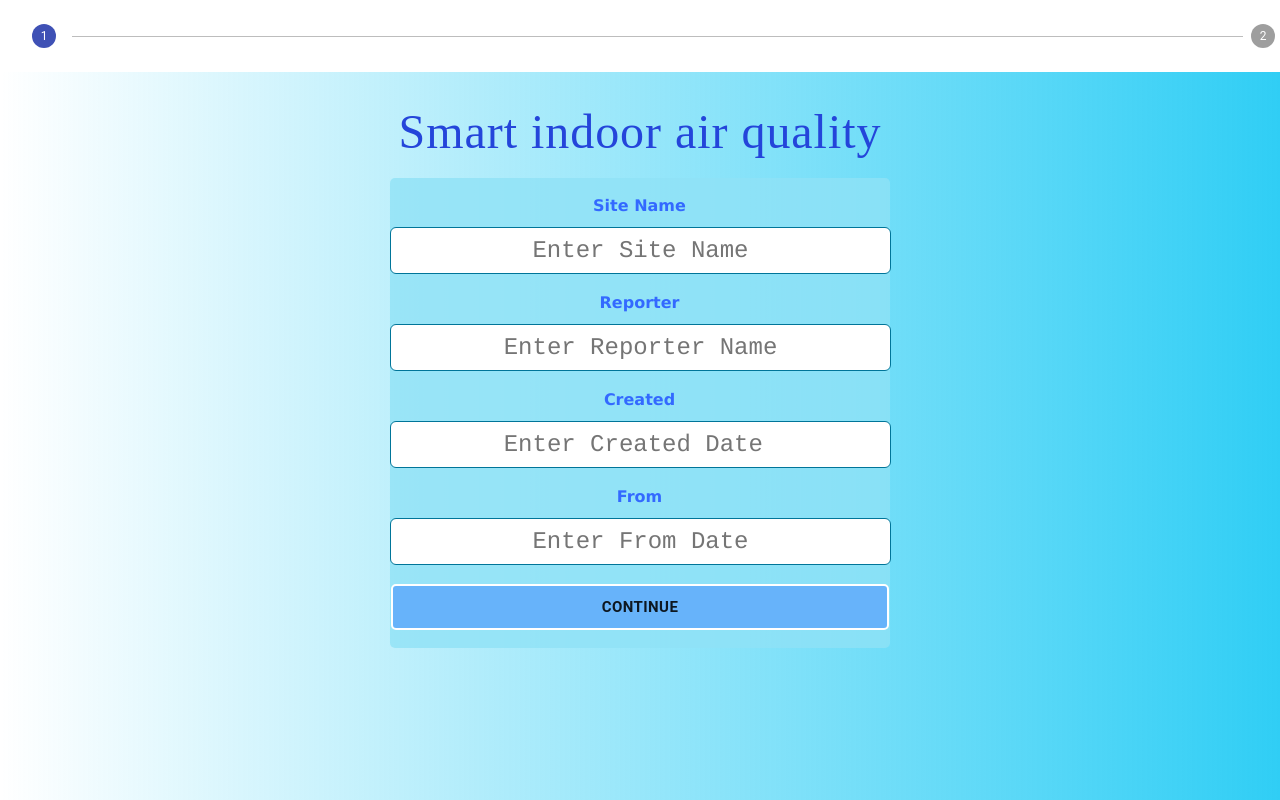
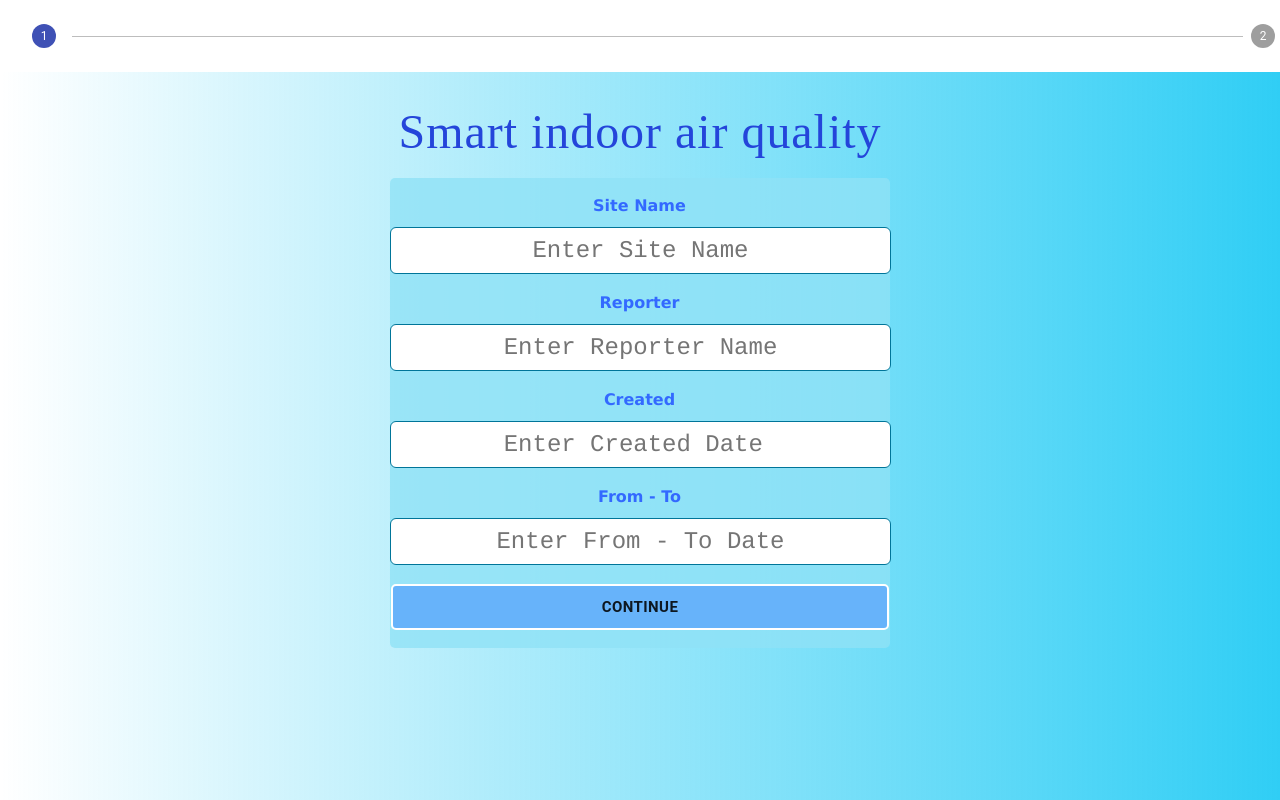
Before and after one commit to Vamusmart/air_quality, a React (Create React App) app: page / in a window 1280 px wide. Shown: the top 800 px of the page. Built offline with nearby package versions, Linux system fonts and the light colour scheme.

Commit message:
ADD From - to label

```diff
--- a/src/Components/GeneratePDF.js
+++ b/src/Components/GeneratePDF.js
@@ -13,7 +13,7 @@ export default function GeneratePDF() {
   const generate = () => {
     const doc = new jsPDF();
     const tableRows = [];
-    const tableColumn = ['Site Name', 'Reporter', 'Created', 'From', 'Good', 'Moderate', 'High'];
+    const tableColumn = ['Site Name', 'Reporter', 'Created', 'From - To', 'Good', 'Moderate', 'High'];
 
     const tData = [userData.values.siteName,
     userData.values.reporter,
--- a/src/Components/Register.js
+++ b/src/Components/Register.js
@@ -73,7 +73,7 @@ function Register() {
         /><br></br>
         {errors.created && <p className="error-text">{errors.created}</p>}<br></br>
 
-        <label className='label'><b>From</b></label>
+        <label className='label'><b>From - To</b></label>
         <input
           onChange={handleChange}
           onBlur={handleBlur}
@@ -81,7 +81,7 @@ function Register() {
           className={errors.from && "error-input"}
           name="from"
           type="text"
-          placeholder="Enter From Date"
+          placeholder="Enter From - To Date"
         /><br></br>
         {errors.from && <p className="error-text">{errors.from}</p>}<br></br>
 
--- a/src/Components/Result.js
+++ b/src/Components/Result.js
@@ -21,7 +21,7 @@ export default function Result() {
               <TableCell> <b>Site Name </b></TableCell>
               <TableCell> <b>Reporter</b></TableCell>
               <TableCell> <b>Created</b></TableCell>
-              <TableCell> <b>From</b></TableCell>
+              <TableCell> <b>From - To</b></TableCell>
               <TableCell> <b>Good</b></TableCell>
               <TableCell> <b>Moderate</b></TableCell>
               <TableCell> <b>High</b></TableCell>
--- a/src/Components/validateAuth.js
+++ b/src/Components/validateAuth.js
@@ -14,9 +14,9 @@ export default function validateAuth(values) {
   if (!values.created) {
     errors.created = "* Required Created Date *";
   }
-  // From Date Errors
+  // From - To Date Errors
   if (!values.from) {
-    errors.from = "* Required From Date *";
+    errors.from = "* Required From - To Date *";
   }
   // Good Value Errors
   if (!values.good) {
```
